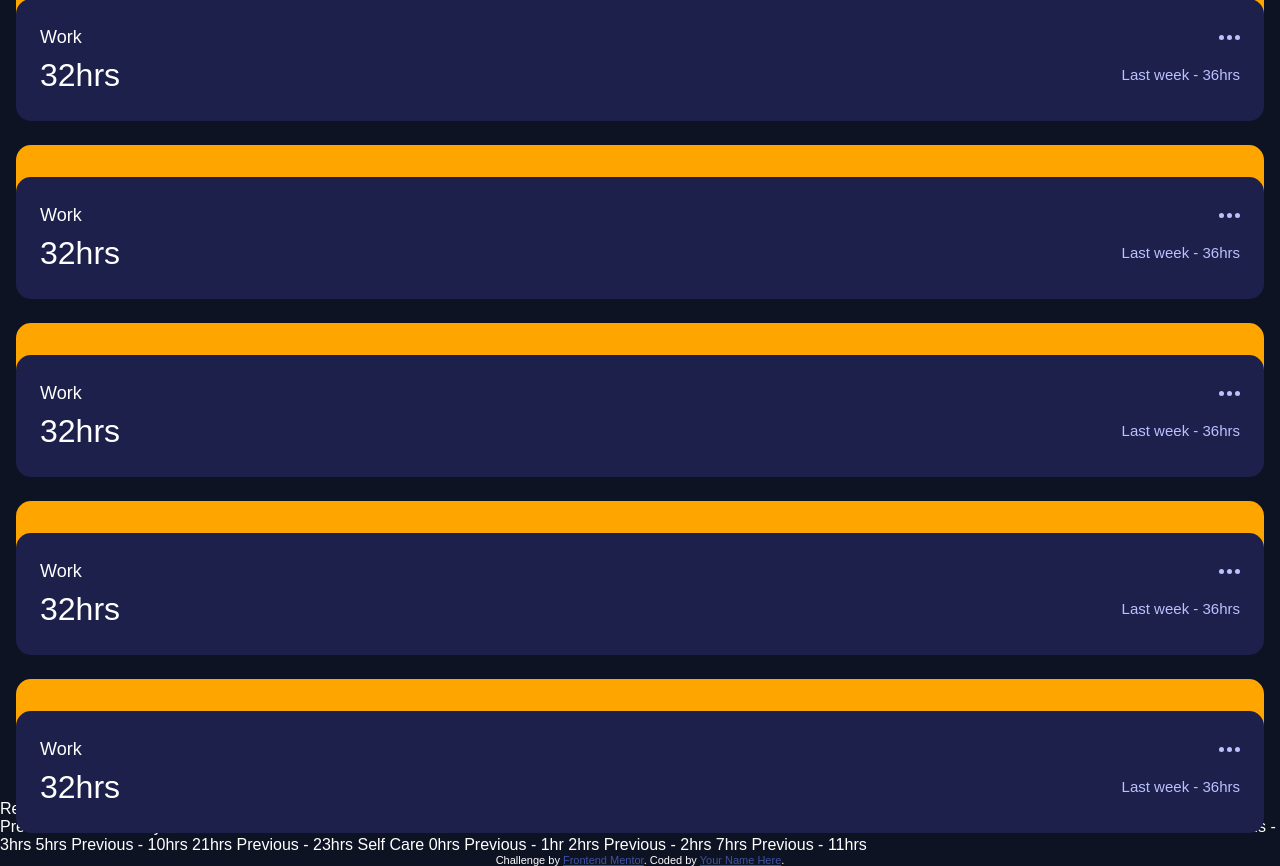
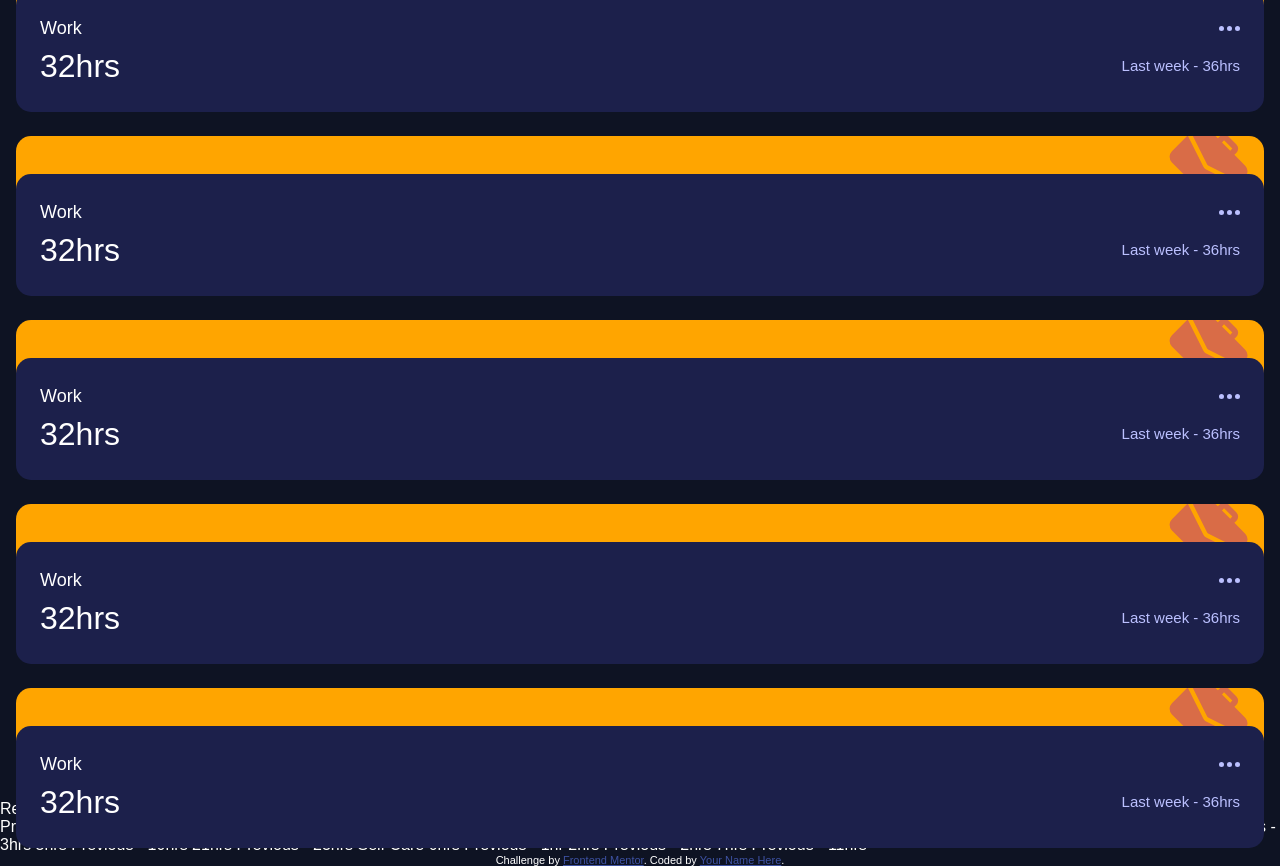
Before and after one commit to martinianol/time-tracking-dashboard, a React (Vite) app: page / in a window 1280 px wide. Built offline with nearby package versions, Linux system fonts and the light colour scheme.

Commit message:
Add Icon

```diff
--- a/src/components/common/card/Card.styles.tsx
+++ b/src/components/common/card/Card.styles.tsx
@@ -2,12 +2,19 @@ import styled from "styled-components";
 
 const Container = styled.div`
   position: relative;
+  overflow: hidden;
+`;
+
+const ImgContainer = styled.div`
+  position: absolute;
+  right: 1rem;
+  bottom: 5.5rem;
 `;
 
 const Header = styled.div`
   background-color: orange;
   border-radius: 15px;
-  padding: 2rem 0;
+  padding: 2.375rem 0;
 `;
 
 const Content = styled.section`
@@ -17,7 +24,7 @@ const Content = styled.section`
   display: flex;
   flex-direction: column;
   gap: 0.5rem;
-  margin-top: -2rem; // overlapping by padding height
+  margin-top: -2.375rem; // overlapping by padding height
   position: relative;
 `;
 
@@ -57,6 +64,7 @@ const ActivityAction = styled.div`
 `;
 
 export {
+  ImgContainer,
   Container,
   Content,
   Header,
--- a/src/components/common/card/Card.tsx
+++ b/src/components/common/card/Card.tsx
@@ -9,6 +9,7 @@ import {
   Container,
   PastTracking,
   Header,
+  ImgContainer,
 } from "./Card.styles";
 
 interface Stats {
@@ -20,6 +21,9 @@ const Card = ({ title, stats }: { title: string; stats: Stats }) => {
   return (
     <Container>
       <Header />
+      <ImgContainer>
+        <Icon name="work" />
+      </ImgContainer>
       <Content>
         <ActiviyHeader>
           <ActivityName>{title}</ActivityName>
```
